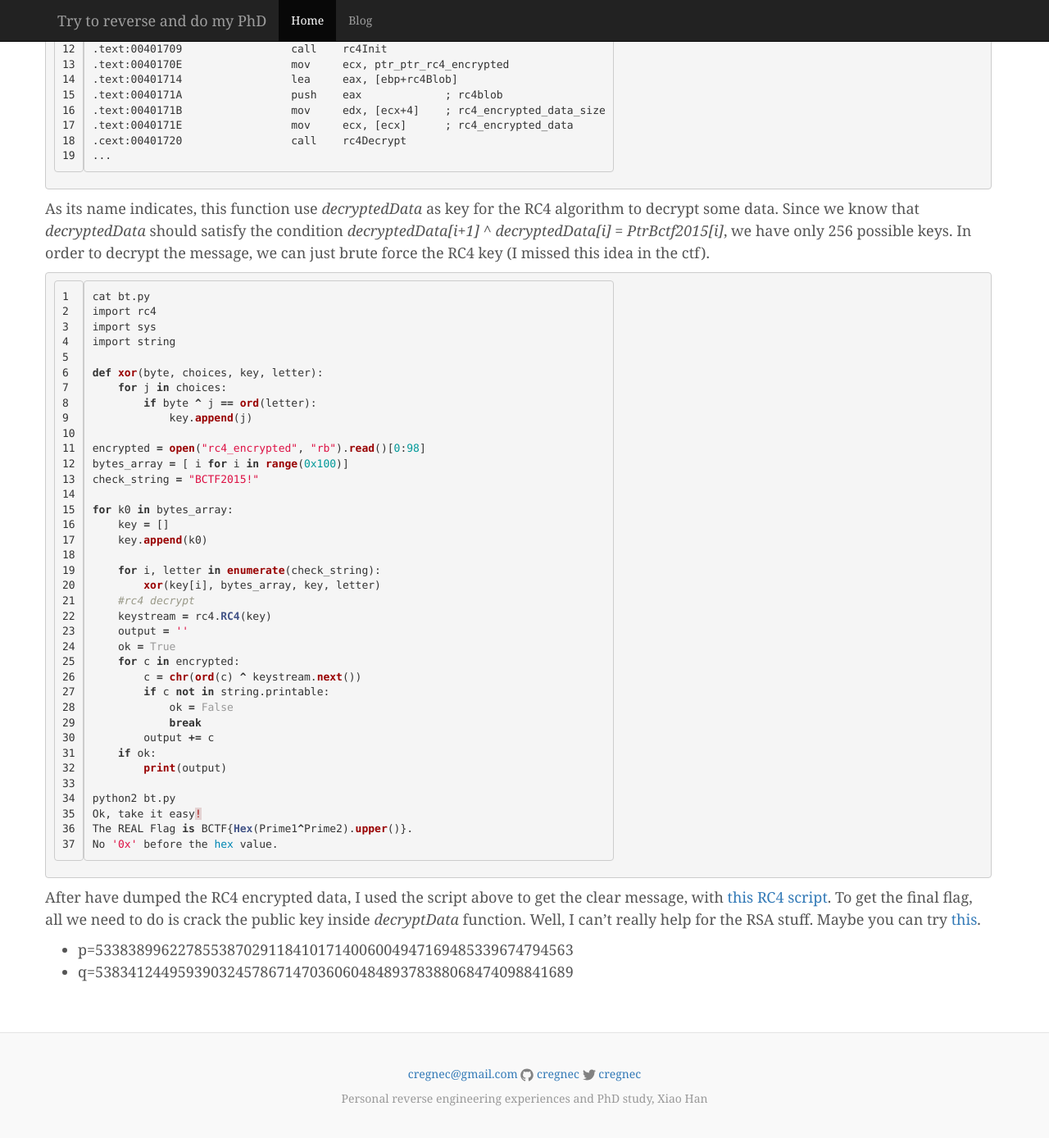
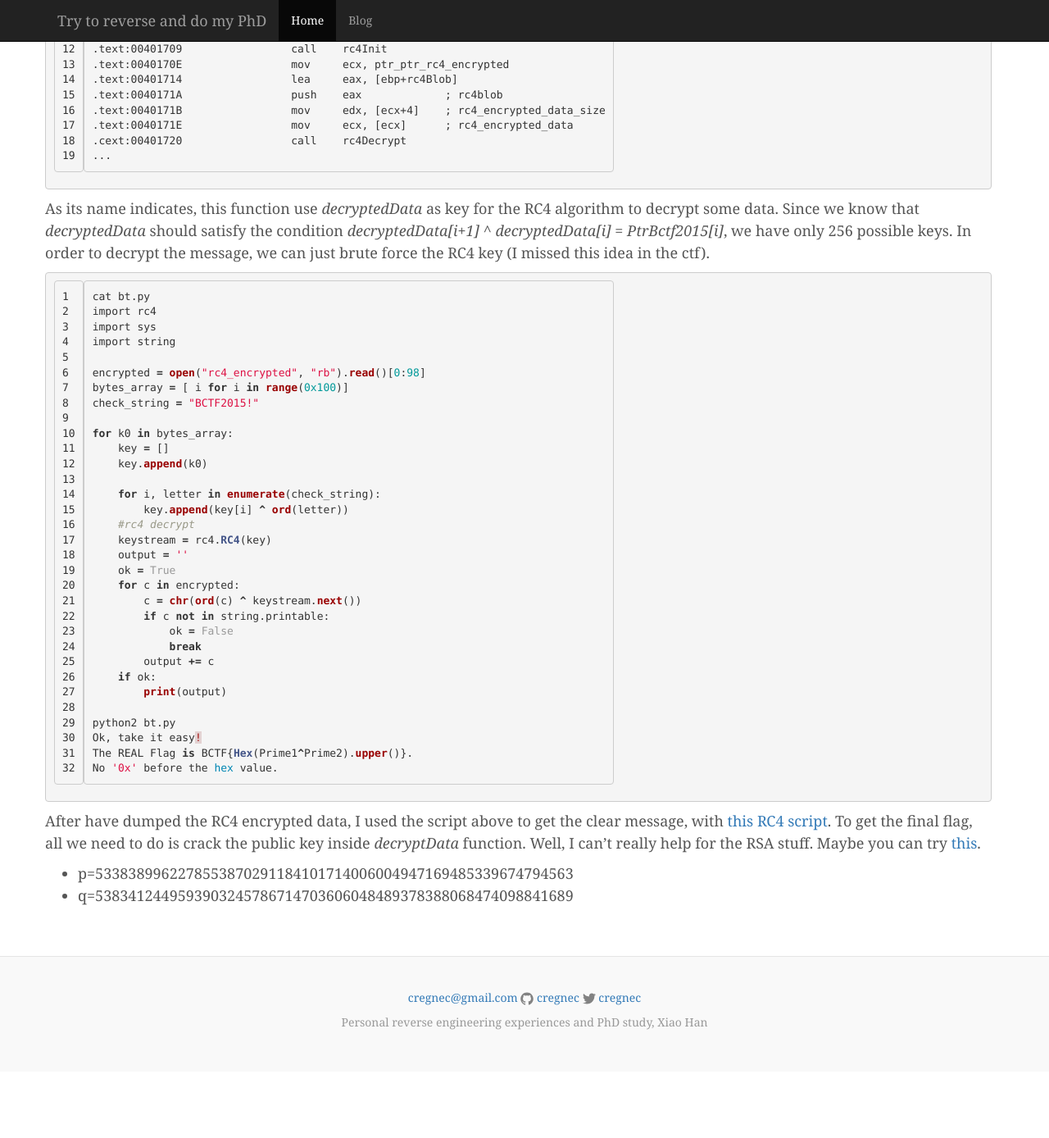
Before and after one commit to cregnec/cregnec.github.io, a Jekyll site: the page built from _posts/2015-03-23-bctf-freak-writeup.markdown, in a window 1280 px wide and 1400 px high, scrolled down 6735 px. Shown: the top 1388 px of the window at 82% size. Built offline with Jekyll 4.4.1, drawn with Linux system fonts in a browser that asks for light colours; nearby versions of some CDN libraries; after the commit the page ends 8042 px from its top, so only the background shows below that.

Commit message:
small enhancement by cugou

```diff
--- a/_posts/2015-03-23-bctf-freak-writeup.markdown
+++ b/_posts/2015-03-23-bctf-freak-writeup.markdown
@@ -375,11 +375,6 @@ import rc4
 import sys
 import string
 
-def xor(byte, choices, key, letter):
-    for j in choices:
-        if byte ^ j == ord(letter):
-            key.append(j)
-
 encrypted = open("rc4_encrypted", "rb").read()[0:98]
 bytes_array = [ i for i in range(0x100)]
 check_string = "BCTF2015!"
@@ -389,7 +384,7 @@ for k0 in bytes_array:
     key.append(k0)
 
     for i, letter in enumerate(check_string):
-        xor(key[i], bytes_array, key, letter)
+        key.append(key[i] ^ ord(letter))
     #rc4 decrypt
     keystream = rc4.RC4(key)
     output = ''
```
